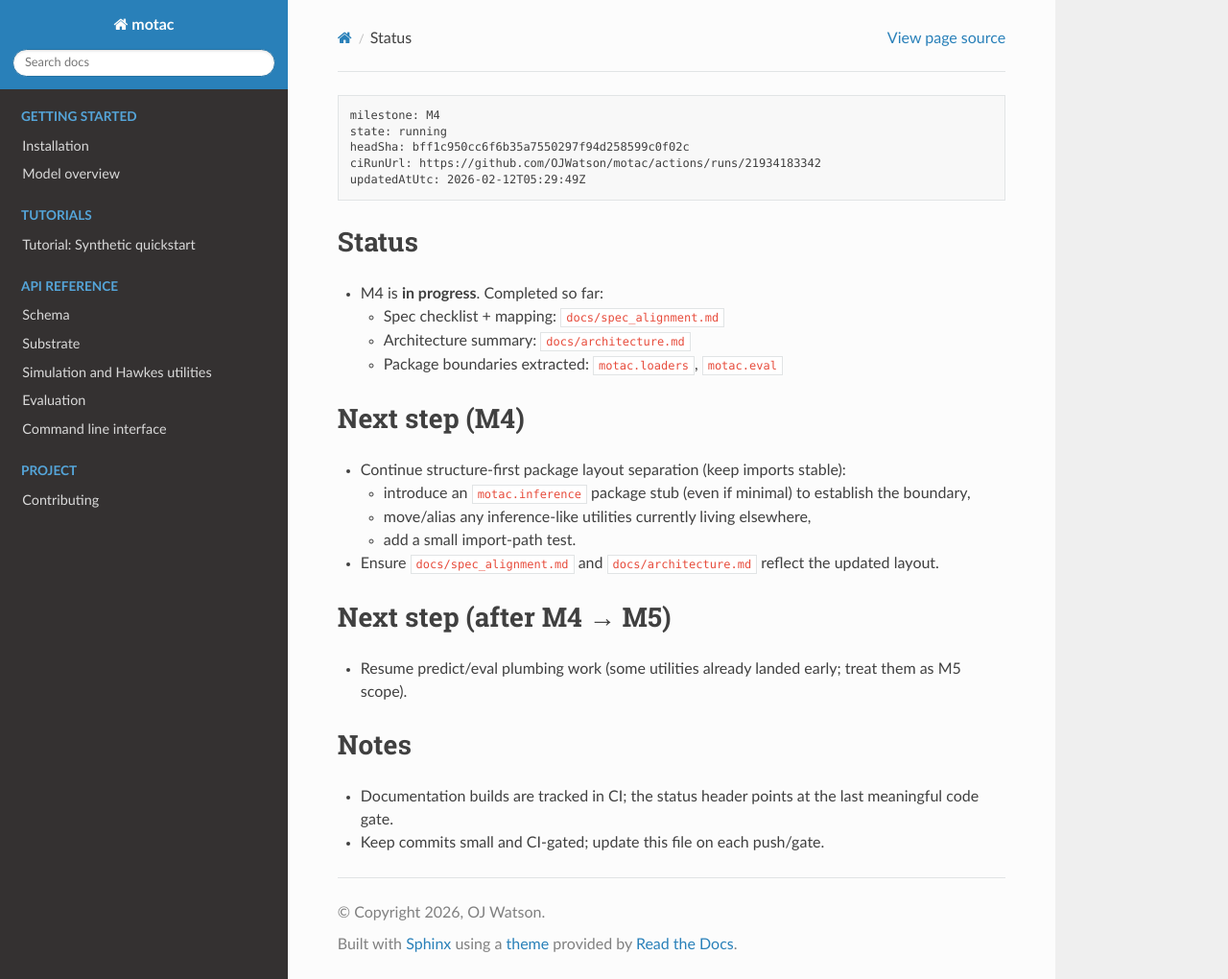
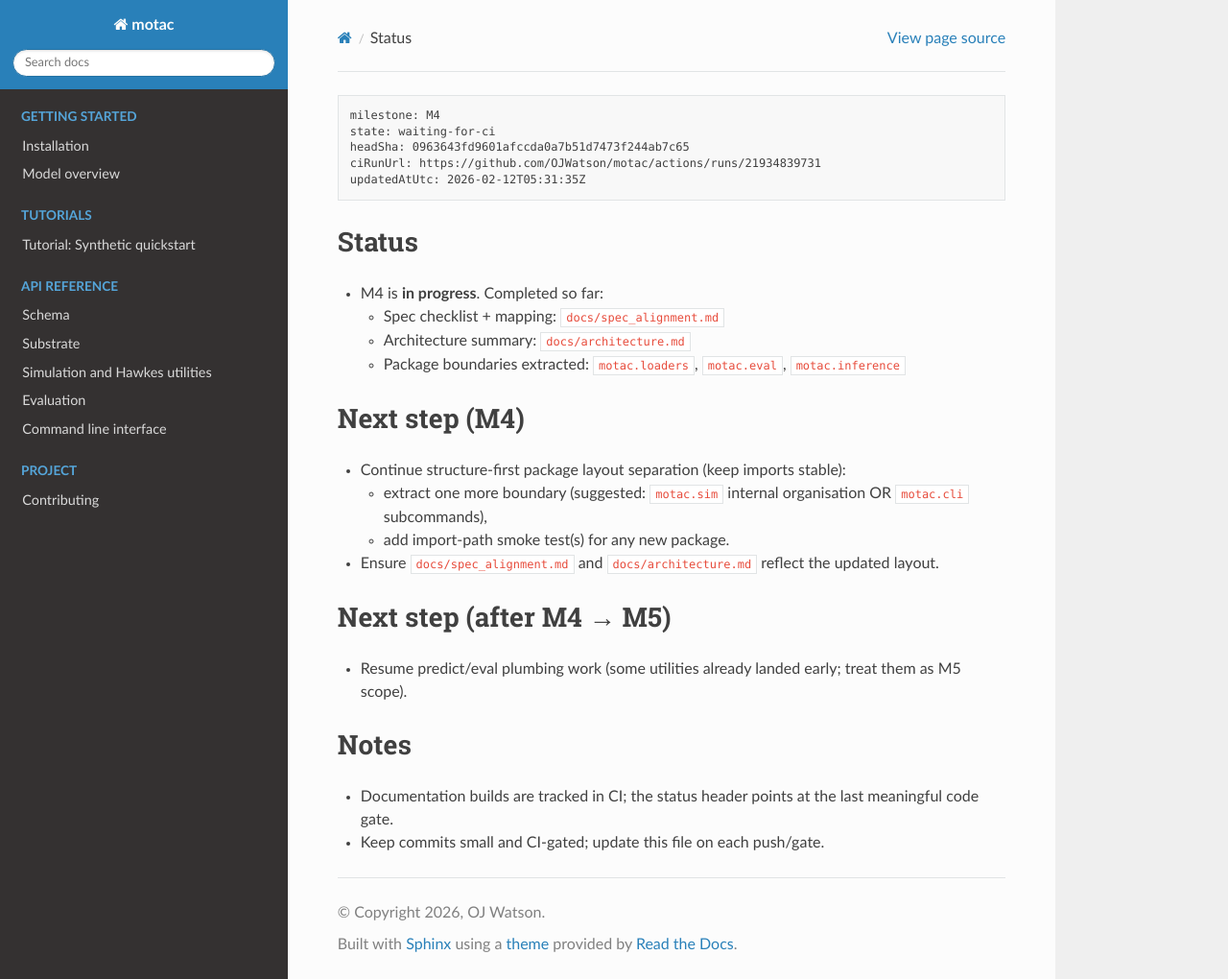
Before and after one commit to OJWatson/motac, a Sphinx documentation site: the page built from docs/STATUS.md, in a window 1280 px wide and 1020 px high. Shown: the whole window at 96% size. Built offline with Sphinx 7.4.7 and the Read the Docs theme 3.1.0, drawn with Linux system fonts in a browser that asks for light colours.

Commit message:
Docs: update status for inference boundary gate

````diff
--- a/docs/STATUS.md
+++ b/docs/STATUS.md
@@ -1,22 +1,21 @@
 ```pm-status
 milestone: M4
-state: running
-headSha: bff1c950cc6f6b35a7550297f94d258599c0f02c
-ciRunUrl: https://github.com/OJWatson/motac/actions/runs/21934183342
-updatedAtUtc: 2026-02-12T05:29:49Z
+state: waiting-for-ci
+headSha: 0963643fd9601afccda0a7b51d7473f244ab7c65
+ciRunUrl: https://github.com/OJWatson/motac/actions/runs/21934839731
+updatedAtUtc: 2026-02-12T05:31:35Z
 ```
 
 ## Status
 - M4 is **in progress**. Completed so far:
   - Spec checklist + mapping: `docs/spec_alignment.md`
   - Architecture summary: `docs/architecture.md`
-  - Package boundaries extracted: `motac.loaders`, `motac.eval`
+  - Package boundaries extracted: `motac.loaders`, `motac.eval`, `motac.inference`
 
 ## Next step (M4)
 - Continue structure-first package layout separation (keep imports stable):
-  - introduce an `motac.inference` package stub (even if minimal) to establish the boundary,
-  - move/alias any inference-like utilities currently living elsewhere,
-  - add a small import-path test.
+  - extract one more boundary (suggested: `motac.sim` internal organisation OR `motac.cli` subcommands),
+  - add import-path smoke test(s) for any new package.
 - Ensure `docs/spec_alignment.md` and `docs/architecture.md` reflect the updated layout.
 
 ## Next step (after M4 → M5)
````
